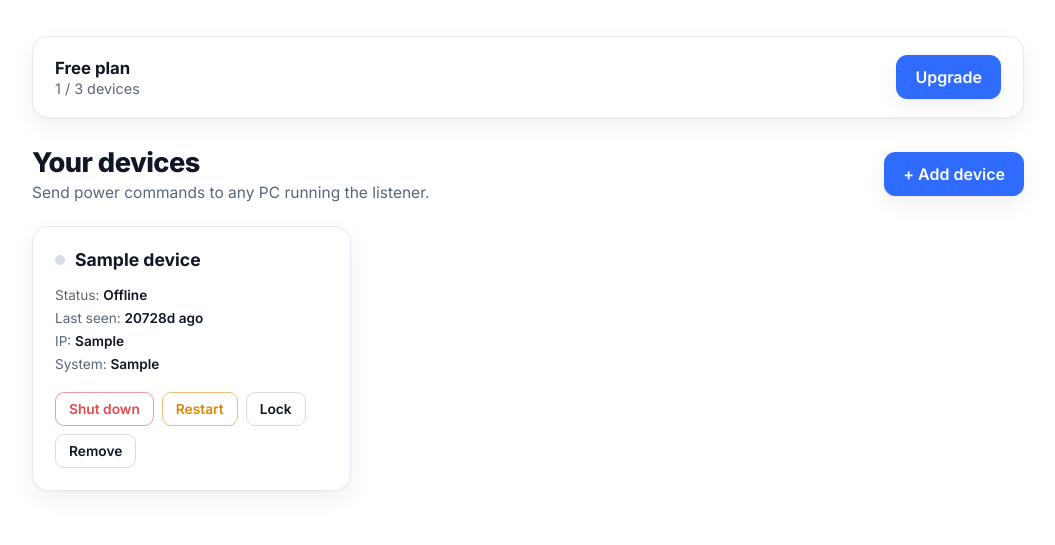
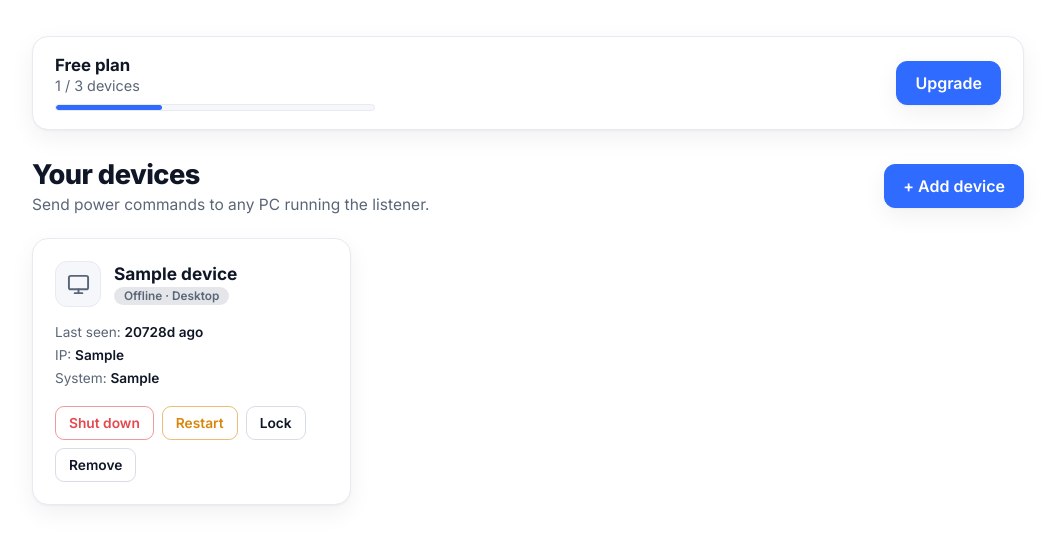
Before and after one commit to Voidwarex/Yakuza-Macro, a Flask app: page / in a window 1280 px wide. Shown: the part 70-615 px from the top of the page, without its empty margins (112-1167 px from the left). Run offline with Flask 3, Linux system fonts and the light colour scheme; the visitor is signed in with stand-in values (Sample User, id 1); tables that the repository leaves empty hold one stand-in row (values such as "Sample post").

Commit message:
Add device-type icons and polish the dashboard
- Listener auto-detects whether the machine is a desktop, laptop or server
  (Linux DMI chassis / battery / headless; Windows ProductType + battery;
  macOS model) and reports it each poll. Override with `kind` in config.ini.
- Store device `kind` (with a migration for existing databases) and surface it
  in the panel: each card shows a matching icon (monitor / laptop / server rack)
  in an accent tile that lights up when the device is online.
- Visual polish: status pill ("Online · Server"), a device-usage meter under
  the plan, card hover lift, and a subtle green edge on online cards.

Co-Authored-By: Claude Opus 4.8 <noreply@anthropic.com>
Claude-Session: https://claude.ai/code/session_01T6GLoz1LP5tzuShLKJRsKZ

```diff
--- a/client/config.example.ini
+++ b/client/config.example.ini
@@ -9,6 +9,10 @@ api_key = PASTE_YOUR_DEVICE_API_KEY_HERE
 # A friendly name for this PC (just for your reference in the panel).
 device = Home PC
 
+# Device type shown in the panel. "auto" detects desktop / laptop / server;
+# or force it with: pc, desktop, laptop, server.
+kind = auto
+
 # How often to check the server for commands, in seconds.
 poll_interval = 5
 
--- a/server/app.py
+++ b/server/app.py
@@ -257,6 +257,7 @@ def _plan_context(user):
         "limit": limit,
         "used": used,
         "at_limit": used >= limit,
+        "pct": min(100, round(used / limit * 100)) if limit else 0,
     }
 
 
@@ -289,6 +290,7 @@ def panel_devices():
             {
                 "id": d["id"],
                 "name": d["name"],
+                "kind": d["kind"] or "desktop",
                 "online": bool(d["last_seen"]) and (now - d["last_seen"] < OFFLINE_AFTER),
                 "last_seen": d["last_seen"],
                 "last_ip": d["last_ip"],
@@ -479,7 +481,10 @@ def api_poll():
     body = request.json or {}
     ip = request.headers.get("X-Forwarded-For", request.remote_addr or "")
     ip = ip.split(",")[0].strip()
-    db.touch_device(device_id, ip, str(body.get("os_info", ""))[:200])
+    kind = str(body.get("kind", "")).strip().lower()
+    if kind not in ("desktop", "laptop", "server"):
+        kind = None  # leave the stored value untouched
+    db.touch_device(device_id, ip, str(body.get("os_info", ""))[:200], kind)
     cmd = db.next_pending_command(device_id)
     if not cmd:
         return jsonify({"action": None})
--- a/server/database.py
+++ b/server/database.py
@@ -58,10 +58,17 @@ def init_db():
                 last_seen   REAL,
                 last_ip     TEXT,
                 os_info     TEXT,
+                kind        TEXT NOT NULL DEFAULT 'desktop',
                 FOREIGN KEY (user_id) REFERENCES users (id) ON DELETE CASCADE
             )
             """
         )
+        # Migration: add 'kind' to databases created before it existed.
+        cols = {r["name"] for r in conn.execute("PRAGMA table_info(devices)")}
+        if "kind" not in cols:
+            conn.execute(
+                "ALTER TABLE devices ADD COLUMN kind TEXT NOT NULL DEFAULT 'desktop'"
+            )
         conn.execute(
             """
             CREATE TABLE IF NOT EXISTS commands (
@@ -191,11 +198,13 @@ def delete_device(device_id, user_id):
         )
 
 
-def touch_device(device_id, ip, os_info):
+def touch_device(device_id, ip, os_info, kind=None):
+    """Heartbeat from a poll. 'kind' is only updated when provided."""
     with get_conn() as conn:
         conn.execute(
-            "UPDATE devices SET last_seen = ?, last_ip = ?, os_info = ? WHERE id = ?",
-            (time.time(), ip, os_info, device_id),
+            "UPDATE devices SET last_seen = ?, last_ip = ?, os_info = ?, "
+            "kind = COALESCE(?, kind) WHERE id = ?",
+            (time.time(), ip, os_info, kind, device_id),
         )
 
 
--- a/server/static/app.js
+++ b/server/static/app.js
@@ -28,6 +28,35 @@ function esc(s) {
     );
 }
 
+// Icon per device type (desktop / laptop / server).
+function iconFor(kind) {
+    if (kind === "server") {
+        return `<svg viewBox="0 0 24 24" fill="none" stroke="currentColor" stroke-width="2" stroke-linecap="round" stroke-linejoin="round">
+            <rect x="3" y="3" width="18" height="7" rx="2"/><rect x="3" y="14" width="18" height="7" rx="2"/>
+            <line x1="7" y1="6.5" x2="7" y2="6.5"/><line x1="7" y1="17.5" x2="7" y2="17.5"/></svg>`;
+    }
+    if (kind === "laptop") {
+        return `<svg viewBox="0 0 24 24" fill="none" stroke="currentColor" stroke-width="2" stroke-linecap="round" stroke-linejoin="round">
+            <rect x="4" y="5" width="16" height="11" rx="2"/><line x1="2" y1="20" x2="22" y2="20"/></svg>`;
+    }
+    // desktop / default
+    return `<svg viewBox="0 0 24 24" fill="none" stroke="currentColor" stroke-width="2" stroke-linecap="round" stroke-linejoin="round">
+        <rect x="2" y="3" width="20" height="14" rx="2"/><line x1="8" y1="21" x2="16" y2="21"/><line x1="12" y1="17" x2="12" y2="21"/></svg>`;
+}
+
+function kindLabel(kind) {
+    return { server: "Server", laptop: "Laptop", desktop: "Desktop" }[kind] || "Desktop";
+}
+
+function updateMeter() {
+    const meter = document.getElementById("usageMeter");
+    if (!meter) return;
+    const pct = planState.limit ? Math.min(100, (planState.used / planState.limit) * 100) : 0;
+    const span = meter.querySelector("span");
+    if (span) span.style.width = pct + "%";
+    meter.classList.toggle("full", !!planState.at_limit);
+}
+
 let planState = { used: 0, limit: 3, at_limit: false };
 
 async function loadDevices() {
@@ -47,6 +76,7 @@ async function loadDevices() {
 
     const usage = document.getElementById("usageText");
     if (usage) usage.textContent = `${planState.used} / ${planState.limit} devices`;
+    updateMeter();
 
     const grid = document.getElementById("grid");
     const empty = document.getElementById("empty");
@@ -66,17 +96,22 @@ async function loadDevices() {
             const cancelBtn = d.pending
                 ? `<button class="btn-ghost btn-sm" data-act="cancel" data-id="${d.id}">Cancel</button>`
                 : "";
+            const kind = d.kind || "desktop";
             return `
-            <div class="card">
+            <div class="card ${d.online ? "is-online" : ""}">
                 <div class="card-head">
-                    <div class="device-name">
-                        <span class="dot ${d.online ? "online" : ""}"></span>
-                        ${esc(d.name)}
+                    <div class="device-ident">
+                        <span class="dev-icon ${d.online ? "on" : ""}">${iconFor(kind)}</span>
+                        <div class="ident-text">
+                            <div class="device-name">${esc(d.name)}</div>
+                            <span class="status-pill ${d.online ? "online" : ""}">
+                                ${d.online ? "Online" : "Offline"} · ${kindLabel(kind)}
+                            </span>
+                        </div>
                     </div>
                     ${pending}
                 </div>
                 <div class="meta">
-                    <div>Status: <b>${d.online ? "Online" : "Offline"}</b></div>
                     <div>Last seen: <b>${timeAgo(d.last_seen)}</b></div>
                     <div>IP: <b>${esc(d.last_ip) || "—"}</b></div>
                     <div>System: <b>${esc(d.os_info) || "—"}</b></div>
--- a/server/static/style.css
+++ b/server/static/style.css
@@ -239,3 +239,65 @@ input:focus { outline: none; border-color: var(--accent); box-shadow: 0 0 0 3px
 .tier-blurb { color: var(--muted); font-size: 0.85rem; flex: 1; margin-bottom: 10px; }
 
 @media (max-width: 680px) { .tiers { grid-template-columns: 1fr; } }
+
+/* ---- richer device cards + usage meter ---- */
+
+.plan-info { flex: 1; min-width: 200px; }
+
+.meter {
+    height: 7px;
+    background: var(--bg-soft);
+    border: 1px solid var(--border);
+    border-radius: 999px;
+    overflow: hidden;
+    margin-top: 10px;
+    max-width: 320px;
+}
+.meter span {
+    display: block;
+    height: 100%;
+    width: 0;
+    background: var(--accent);
+    border-radius: 999px;
+    transition: width 0.4s ease;
+}
+.meter.full span { background: var(--amber); }
+
+.card {
+    transition: transform 0.14s ease, box-shadow 0.18s ease, border-color 0.18s ease;
+}
+.card:hover { transform: translateY(-2px); box-shadow: var(--shadow-lg); }
+.card.is-online { border-color: color-mix(in srgb, var(--on) 30%, var(--border)); }
+
+.device-ident { display: flex; align-items: center; gap: 13px; }
+
+.dev-icon {
+    width: 46px; height: 46px; flex-shrink: 0;
+    border-radius: 12px;
+    display: grid; place-items: center;
+    background: var(--bg-soft);
+    border: 1px solid var(--border);
+    color: var(--muted);
+    transition: all 0.18s ease;
+}
+.dev-icon svg { width: 23px; height: 23px; }
+.dev-icon.on {
+    background: var(--accent-soft);
+    border-color: color-mix(in srgb, var(--accent) 30%, transparent);
+    color: var(--accent);
+}
+
+.ident-text { display: flex; flex-direction: column; gap: 3px; }
+.ident-text .device-name { display: block; font-size: 1.08rem; font-weight: 700; }
+
+.status-pill {
+    align-self: flex-start;
+    font-size: 0.74rem; font-weight: 600;
+    padding: 2px 10px; border-radius: 999px;
+    background: color-mix(in srgb, var(--muted) 16%, transparent);
+    color: var(--muted);
+}
+.status-pill.online {
+    background: color-mix(in srgb, var(--on) 16%, transparent);
+    color: var(--on);
+}
--- a/server/templates/dashboard.html
+++ b/server/templates/dashboard.html
@@ -29,9 +29,12 @@
     <div class="container">
         <!-- Plan / usage bar -->
         <div class="plan-bar">
-            <div>
+            <div class="plan-info">
                 <div class="plan-name">{{ plan_name }} plan</div>
                 <div class="plan-usage" id="usageText">{{ used }} / {{ limit }} devices</div>
+                <div class="meter {% if at_limit %}full{% endif %}" id="usageMeter">
+                    <span style="width: {{ pct }}%"></span>
+                </div>
             </div>
             <div class="plan-actions">
                 {% if plan != 'business' %}
```
Also changed, not shown: client/listener.py (+94 -2 lines).
